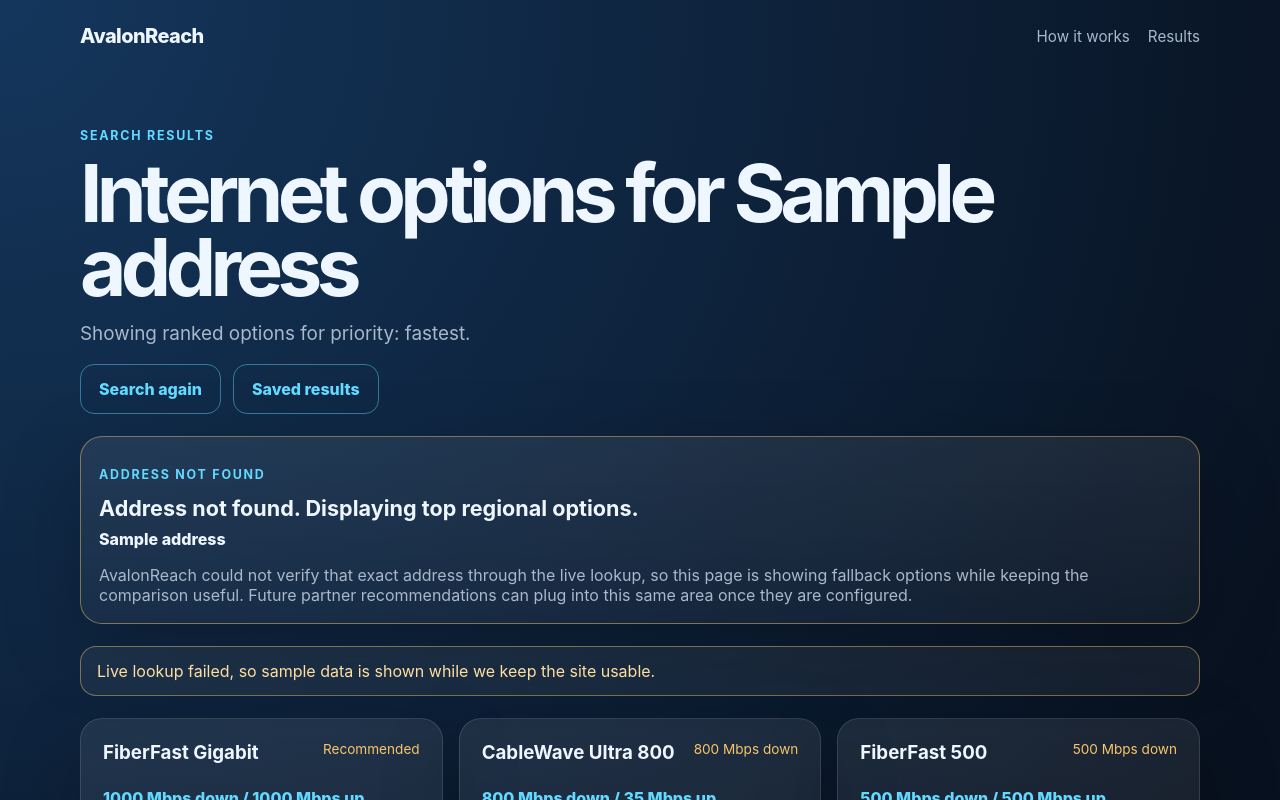
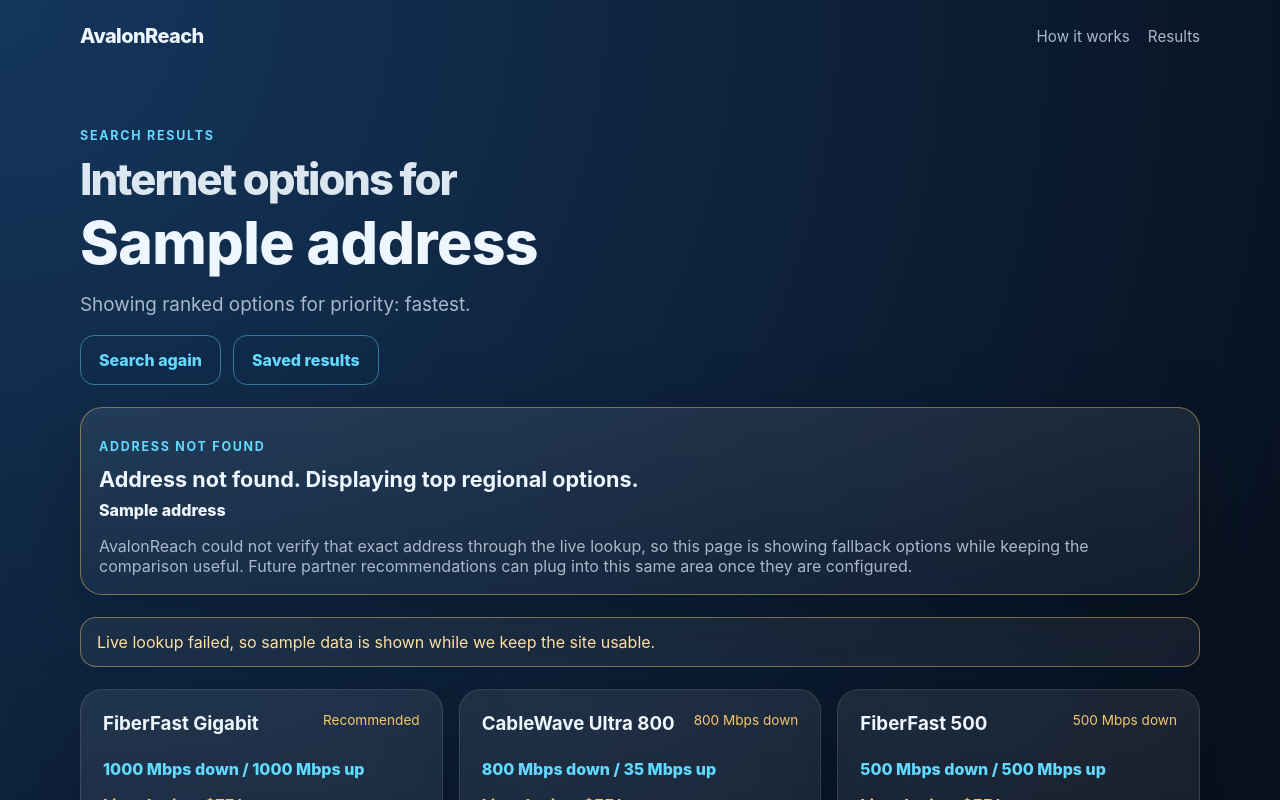
Before and after one commit to Octapolis/AvalonReach, a Next.js app: page /results in a window 1280 px wide. Shown: the top 800 px of the page. Built offline with nearby package versions, Linux system fonts and the light colour scheme; no server answers; the database is empty.

Commit message:
Improve results headline readability

```diff
--- a/app/results/page.tsx
+++ b/app/results/page.tsx
@@ -22,7 +22,10 @@ export default async function ResultsPage({ searchParams }: { searchParams: Prom
   return (
     <main className="section">
       <p className="eyebrow">Search results</p>
-      <h1>Internet options for {lookup.addressLabel}</h1>
+      <h1 className="results-title">
+        <span>Internet options for</span>
+        <strong>{lookup.addressLabel}</strong>
+      </h1>
       <p className="hero-text">Showing ranked options for priority: {priority.replace("-", " ")}.</p>
       <div className="button-row">
         <Link className="button ghost compact" href="/">Search again</Link>
--- a/app/styles.css
+++ b/app/styles.css
@@ -24,6 +24,9 @@ h1 { font-size: clamp(2.4rem, 7vw, 5rem); line-height: .92; letter-spacing: -.07
 h2 { font-size: clamp(1.8rem, 4vw, 2.8rem); letter-spacing: -.05em; margin: 0 0 14px; }
 h3 { margin: 0 0 8px; }
 .hero-text { color: var(--muted); font-size: 1.18rem; max-width: 680px; }
+.results-title { display: grid; gap: 10px; max-width: 980px; line-height: 1.06; letter-spacing: -.025em; }
+.results-title span { display: block; font-size: clamp(1.8rem, 3.4vw, 3rem); font-weight: 800; color: rgba(238,246,255,.92); }
+.results-title strong { display: block; font-size: clamp(2.05rem, 4.6vw, 4.05rem); font-weight: 800; letter-spacing: -.01em; overflow-wrap: anywhere; }
 .search-card, .lead-form, .lookup-form, .score-card, .provider-card, .steps article, .empty-state, .identity-note, .saved-search-card, .location-feedback, .result-status { background: linear-gradient(180deg, rgba(255,255,255,.08), rgba(255,255,255,.04)); border: 1px solid var(--line); border-radius: 22px; box-shadow: 0 24px 80px rgba(0,0,0,.22); }
 .search-card { display:grid; grid-template-columns: minmax(220px, 1fr) minmax(180px, .45fr) auto; gap: 12px; padding: 12px; margin: 26px auto 0; }
 .search-card-expanded { grid-template-columns: minmax(240px, 1fr) minmax(132px, .28fr) auto auto; }
```
Also changed, not shown: 1 other file (tests, documents, lock files or other folders).
